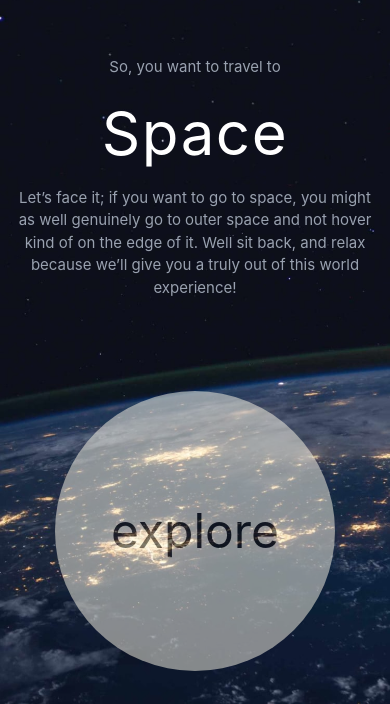
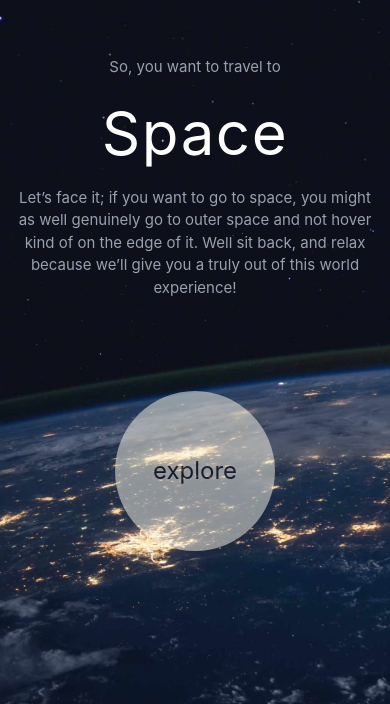
Before and after one commit to ameer-dev-A/space, a website built with Vite: page index.html in a window 390 px wide. Shown: the part 140-844 px from the top of the page. Built offline with nearby package versions, Linux system fonts and the light colour scheme.

Commit message:
Update index.html

```diff
--- a/index.html
+++ b/index.html
@@ -69,7 +69,7 @@
   because we’ll give you a truly out of this world experience!</p>
       </div>
 
-            <button class="ml-auto mr-auto w-70 h-70 text-5xl  rounded-[500px]
+            <button class="ml-auto mr-auto  w-40 md:w-70 h-40 md:h-70 text-2xl md:text-5xl  rounded-[500px]
                   cursor-pointer bg-amber-50 text-black
                   animate-pulse transition
                   hover:animate-none hover:shadow-[0_0_290px_rgba(70,80,30,0.6)]
```
